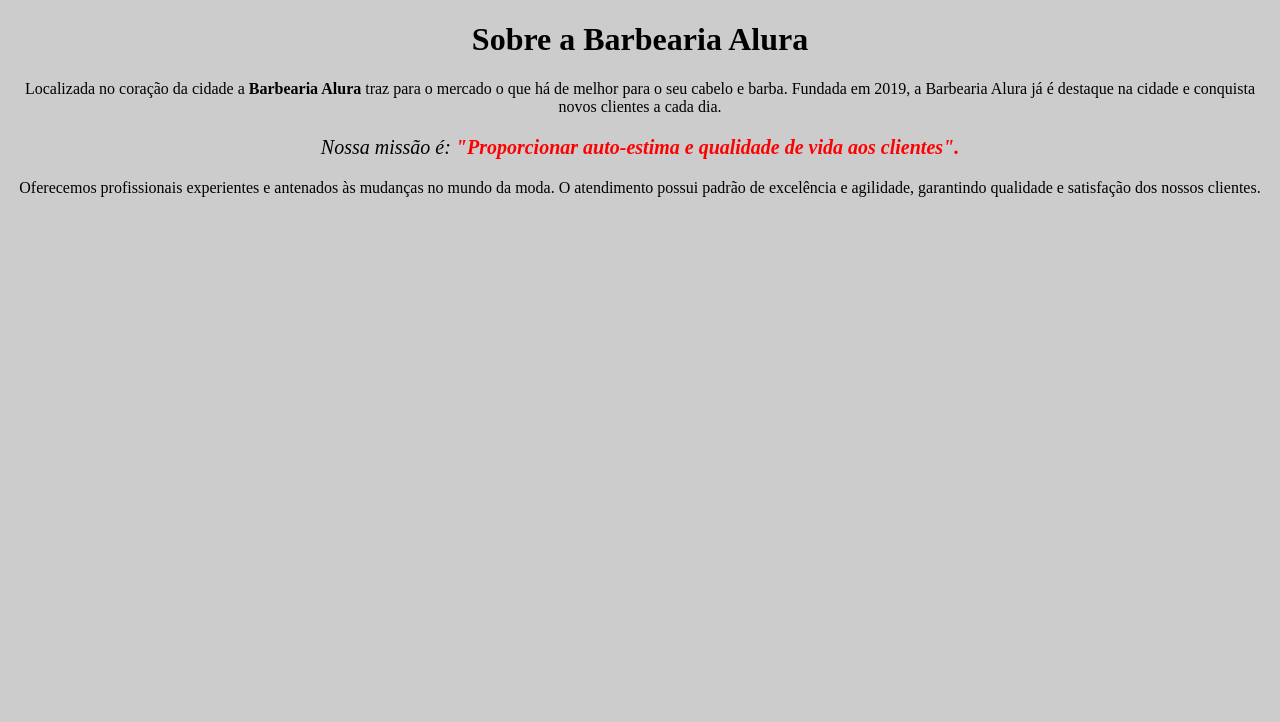
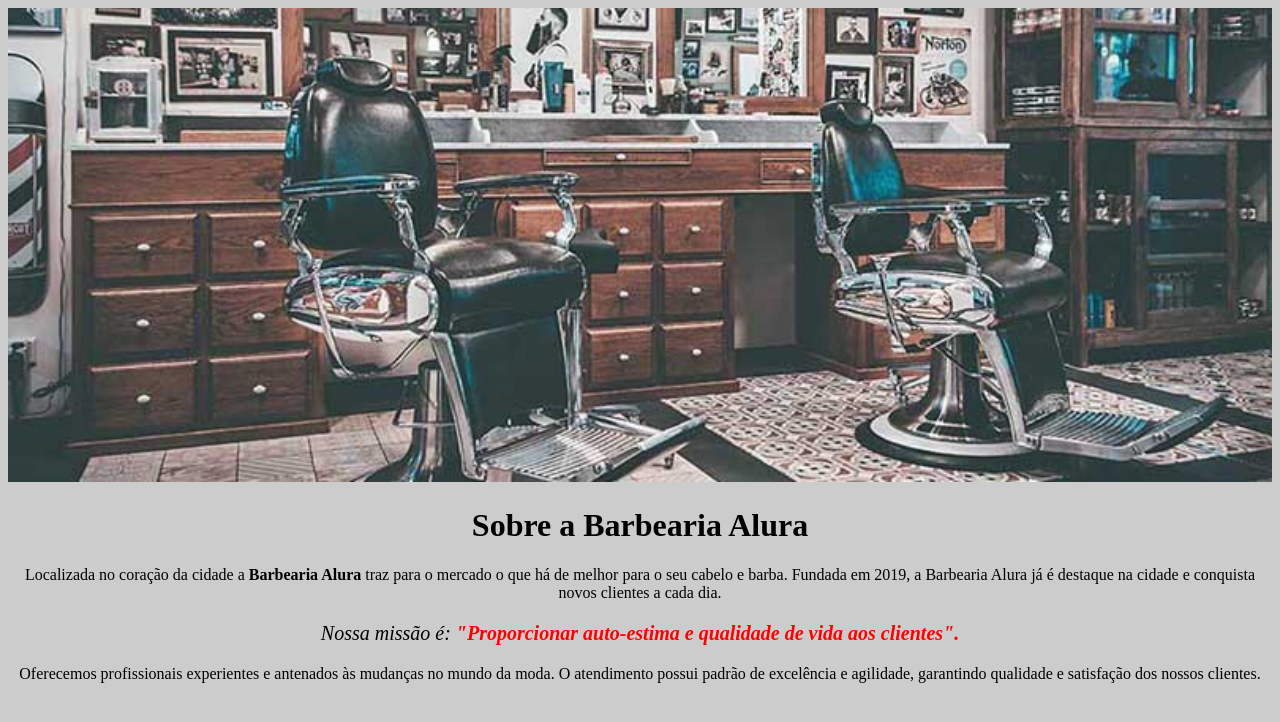
Before and after one commit to joaogami/OracleNextEducation, a plain HTML site: page Html_css/Parte1/index.html in a window 1280 px wide. Drawn offline with Linux system fonts and the light colour scheme.

Commit message:
Mais um capítulo de HTML e CSS concluído, em breve resumirei tudo para fixar o conteudo

```diff
--- a/Html_css/Parte1/index.html
+++ b/Html_css/Parte1/index.html
@@ -7,13 +7,14 @@
         <link rel="stylesheet" href="style.css">
 
     </head>
-    <body style="background: #CCCCCC">
-        <h1 style="text-align: center; background: #CCCCCC">Sobre a Barbearia Alura</h1>
+    <body>
+        <img id="banner" src="banner.jpg">
+        <h1>Sobre a Barbearia Alura</h1>
 
-         <p>Localizada no coração da cidade a <strong>Barbearia Alura</strong> traz para o mercado o que há de melhor para o seu cabelo e barba. Fundada em 2019,
+        <p>Localizada no coração da cidade a <strong>Barbearia Alura</strong> traz para o mercado o que há de melhor para o seu cabelo e barba. Fundada em 2019,
         a Barbearia Alura já é destaque na cidade e conquista novos clientes a cada dia.</p>
 
-        <p style="font-size: 20px"><em>Nossa missão é: <strong>"Proporcionar auto-estima e qualidade de vida aos clientes".</strong></em></p>
+        <p id="missao"><em>Nossa missão é: <strong>"Proporcionar auto-estima e qualidade de vida aos clientes".</strong></em></p>
 
         <p>Oferecemos profissionais experientes e antenados às mudanças no mundo da moda. O atendimento possui padrão de
          excelência e agilidade, garantindo qualidade e satisfação dos nossos clientes.</p>
--- a/Html_css/Parte1/style.css
+++ b/Html_css/Parte1/style.css
@@ -1,9 +1,17 @@
 body {
     background: #CCCCCC;
 }
+#banner{
+    width:100%;
+}
+h1 {
+    text-align: center;
+}
 p {
      text-align: center;
-     background: #CCCCCC;
+ }
+ #missao{
+     font-size:20px
  }
 em strong {
     color: red;
```
Also changed, not shown: Html_css/Parte1/banner.jpg (added), Html_css/Parte1/img/banner.jpg (added), 3 other files.
